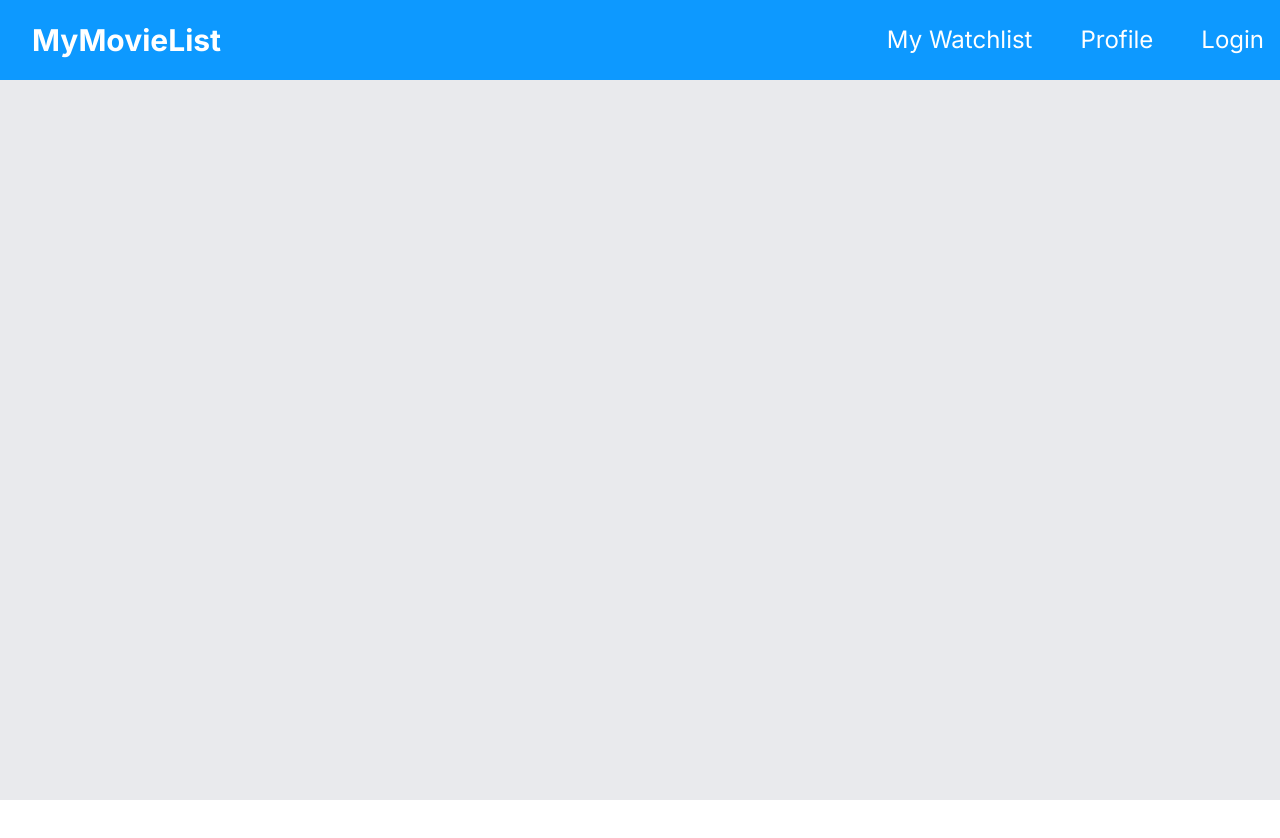
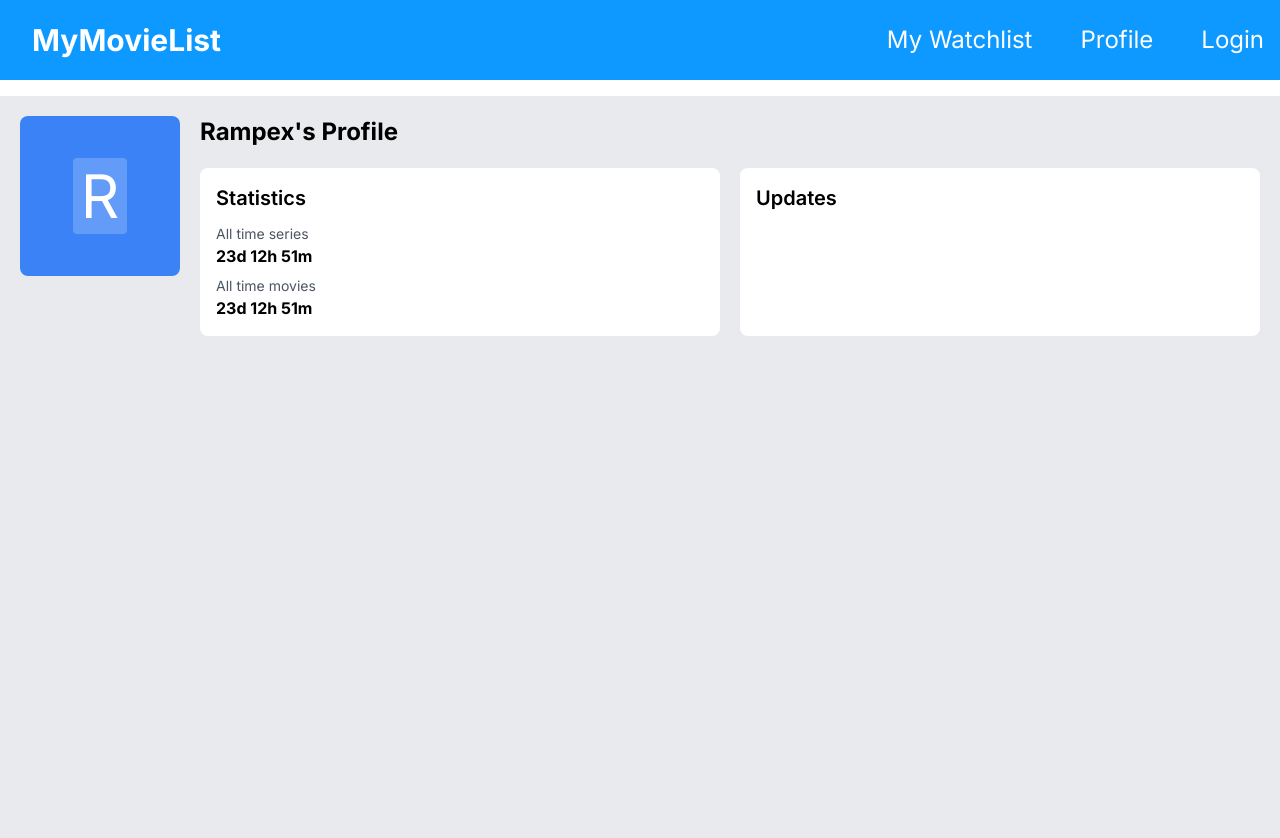
Before and after one commit to Rampex1/MyMovieList, a React (Create React App) app in the folder frontend/: page /profile in a window 1280 px wide. Shown: the top 838 px of the page. Before the commit the page ends 800 px from the top, so only its background shows below. Built offline with nearby package versions, Linux system fonts and the light colour scheme.

Commit message:
Started Profile

```diff
--- a/frontend/src/pages/Profile.tsx
+++ b/frontend/src/pages/Profile.tsx
@@ -1,10 +1,59 @@
-import React from 'react';
+import React, { useState } from 'react';
 
 const Profile: React.FC = () => {
+    const [logo, setLogo] = useState<string | null>(null);
+
+    const handleLogoUpload = (event: React.ChangeEvent<HTMLInputElement>) => {
+        const file = event.target.files?.[0];
+        if (file) {
+            const reader = new FileReader();
+            reader.onloadend = () => {
+                setLogo(reader.result as string);
+            };
+            reader.readAsDataURL(file);
+        }
+    };
+
     return (
-        <div>
-            <h1>Profile</h1>
-            {/* Add your profile content here */}
+        <div className="flex p-5 rounded-lg mt-24">
+            <div className="w-40 h-40 mr-5">
+                {logo ? (
+                    <img src={logo} alt="Profile Logo" className="w-full h-full object-cover rounded-lg" />
+                ) : (
+                    <div className="w-full h-full bg-blue-500 flex justify-center items-center text-white text-6xl rounded-lg">
+                        <input
+                            type="file"
+                            accept="image/*"
+                            onChange={handleLogoUpload}
+                            id="logo-upload"
+                            className="hidden"
+                        />
+                        <label htmlFor="logo-upload" className="cursor-pointer p-2 bg-white bg-opacity-20 rounded">
+                            R
+                        </label>
+                    </div>
+                )}
+            </div>
+            <div className="flex-grow">
+                <h1 className="text-2xl font-bold mb-5">Rampex's Profile</h1>
+                <div className="flex gap-5">
+                    <div className="flex-1 bg-white p-4 rounded-lg">
+                        <h2 className="text-xl font-semibold mb-3">Statistics</h2>
+                        <div className="mb-2">
+                            <p className="text-sm text-gray-600">All time series</p>
+                            <p className="font-bold">23d 12h 51m</p>
+                        </div>
+                        <div>
+                            <p className="text-sm text-gray-600">All time movies</p>
+                            <p className="font-bold">23d 12h 51m</p>
+                        </div>
+                    </div>
+                    <div className="flex-1 bg-white p-4 rounded-lg">
+                        <h2 className="text-xl font-semibold mb-3">Updates</h2>
+                        {/* Add update content here */}
+                    </div>
+                </div>
+            </div>
         </div>
     );
 };
```
